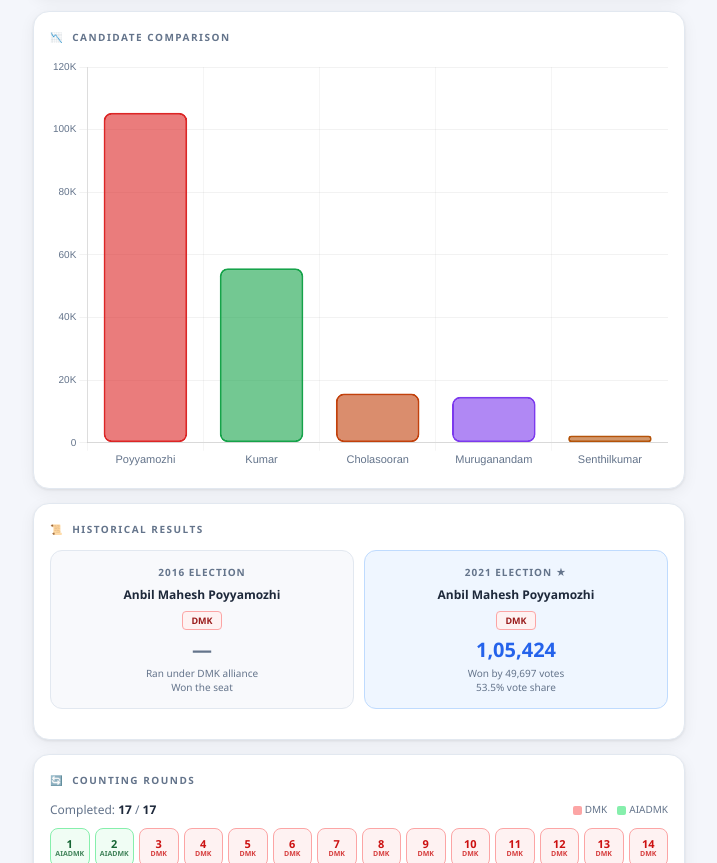
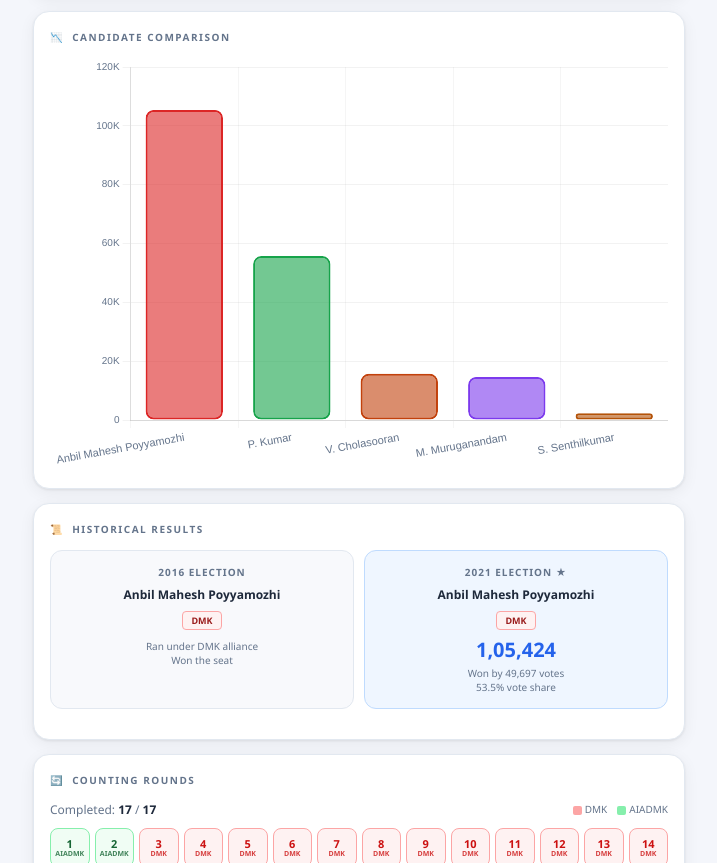
Before and after one commit to iniyan/AMFresult, a plain HTML site: page index.html in a window 1280 px wide. Shown: the part 2330-3193 px from the top of the page, without its empty margins (281-998 px from the left). Drawn offline with nearby package versions, Linux system fonts and the light colour scheme.

Commit message:
Update index.html

```diff
--- a/index.html
+++ b/index.html
@@ -687,7 +687,7 @@ footer a:hover{text-decoration:underline}
         <div class="hist-yr">2016 Election</div>
         <div class="hist-winner-name">Anbil Mahesh Poyyamozhi</div>
         <div class="hist-party-chip" style="background:#fef2f2;border-color:#fca5a5;color:#991b1b">DMK</div>
-        <div class="hist-votes-big" style="color:var(--muted)">—</div>
+        <div class="hist-votes-big" style="color:var(--muted)"></div>
         <div class="hist-detail">Ran under DMK alliance<br>Won the seat</div>
       </div>
       <div class="hist-box active">
@@ -1143,7 +1143,8 @@ function buildCharts(list, total) {
       </div>`;
   }).join('');
 
-  const labels = top5.map(c=>c.name.split(' ').slice(-1)[0]);
+  const labels = top5.map(c => c.name);
+  //const labels = top5.map(c=>c.name.split(' ').slice(-1)[0]);
   if (barInst) barInst.destroy();
   barInst = new Chart(document.getElementById('barChart').getContext('2d'), {
     type:'bar',
```
